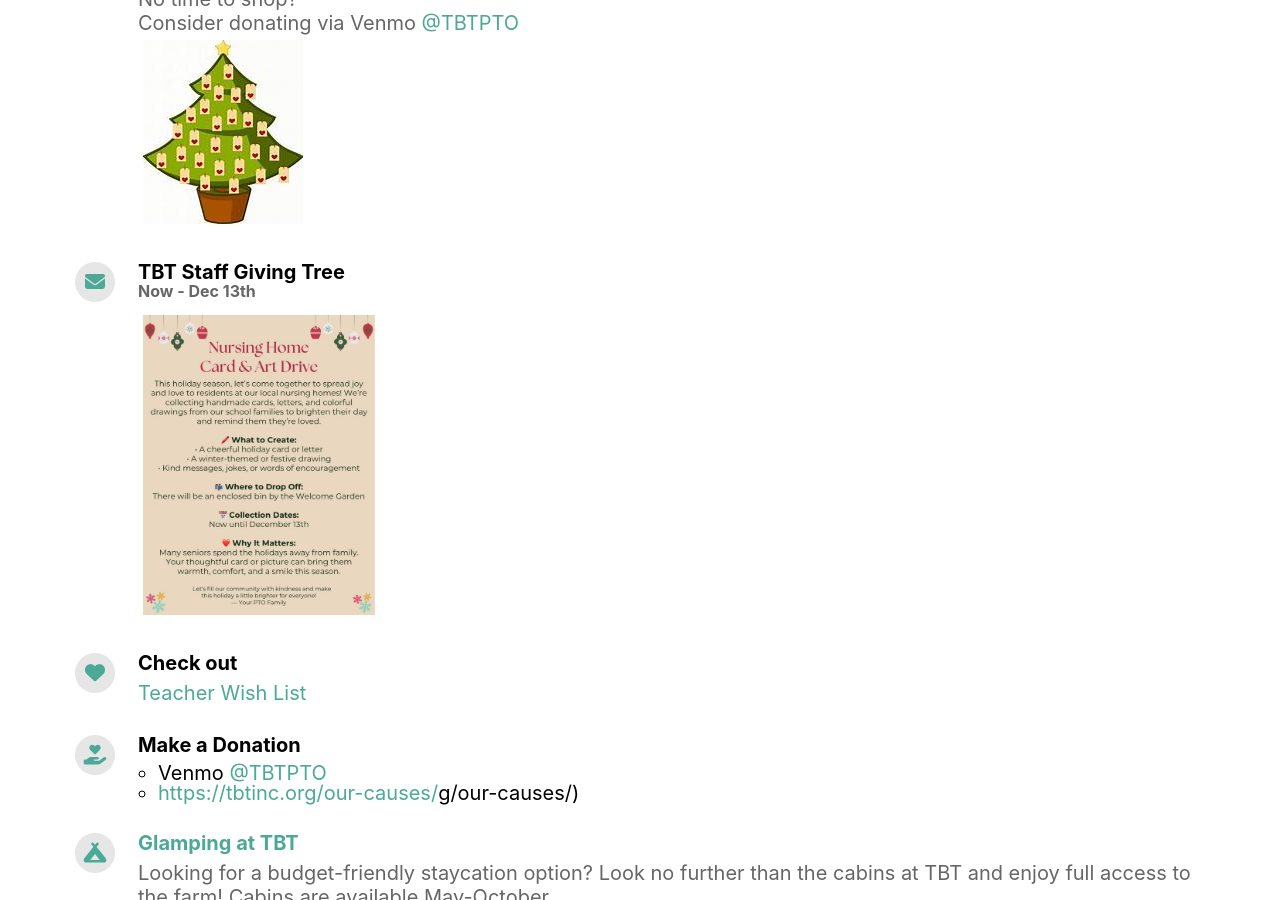
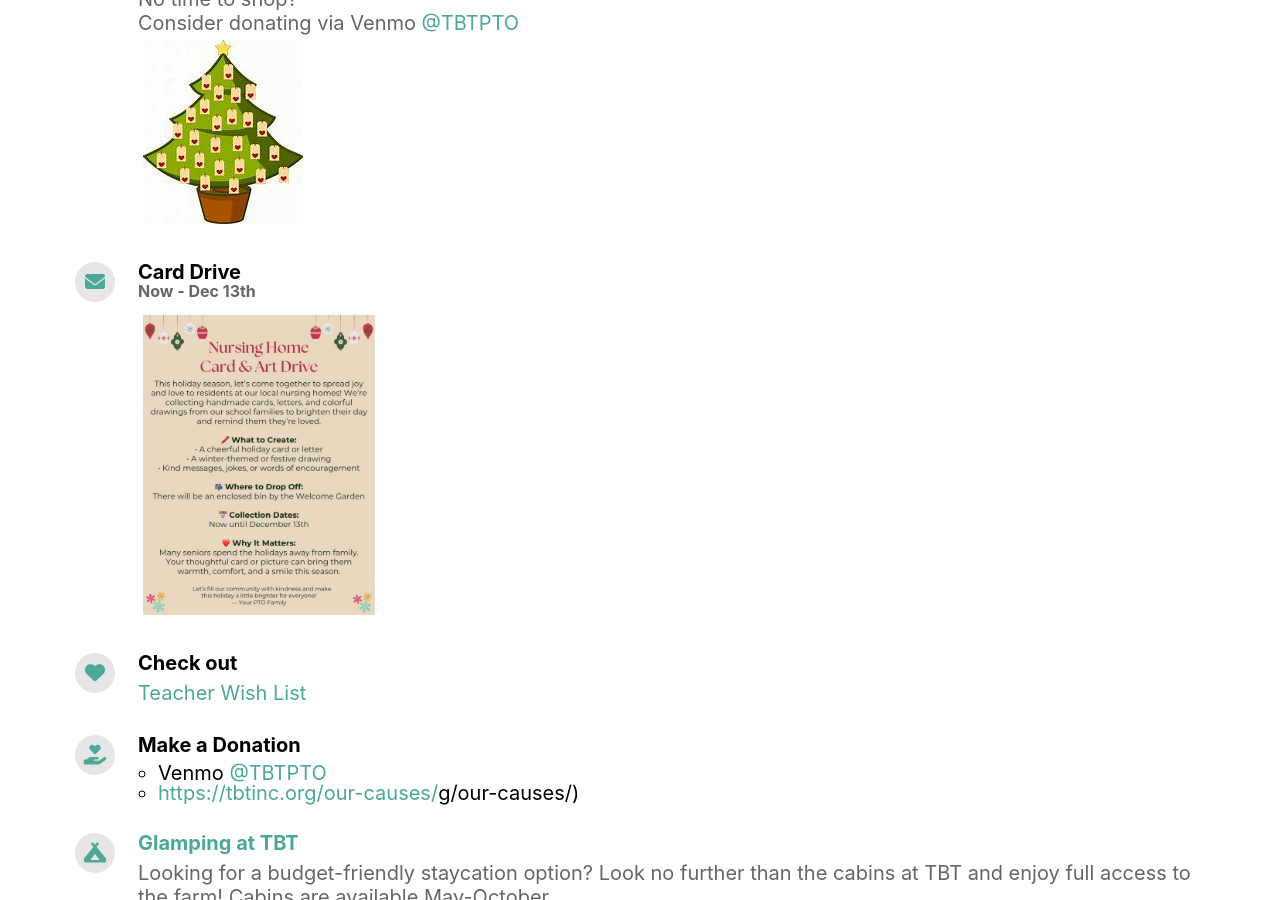
Before and after one commit to mrawdon/tbt-pto, a Jekyll site: the page built from index.html, in a window 1280 px wide and 900 px high, scrolled down 1474 px. Built offline with Jekyll 4.4.1, drawn with Linux system fonts in a browser that asks for light colours; nearby versions of some CDN libraries.

Commit message:
Update title

```diff
--- a/_config.yml
+++ b/_config.yml
@@ -45,7 +45,7 @@ features:
     fontawesome_icon_name: gift
     image: /assets/giving_tree.jpg
 
-  - title: TBT Staff Giving Tree
+  - title: Card Drive
     date: Now - Dec 13th
     fontawesome_icon_name: envelope
     image: /assets/card_drive.jpg
```
